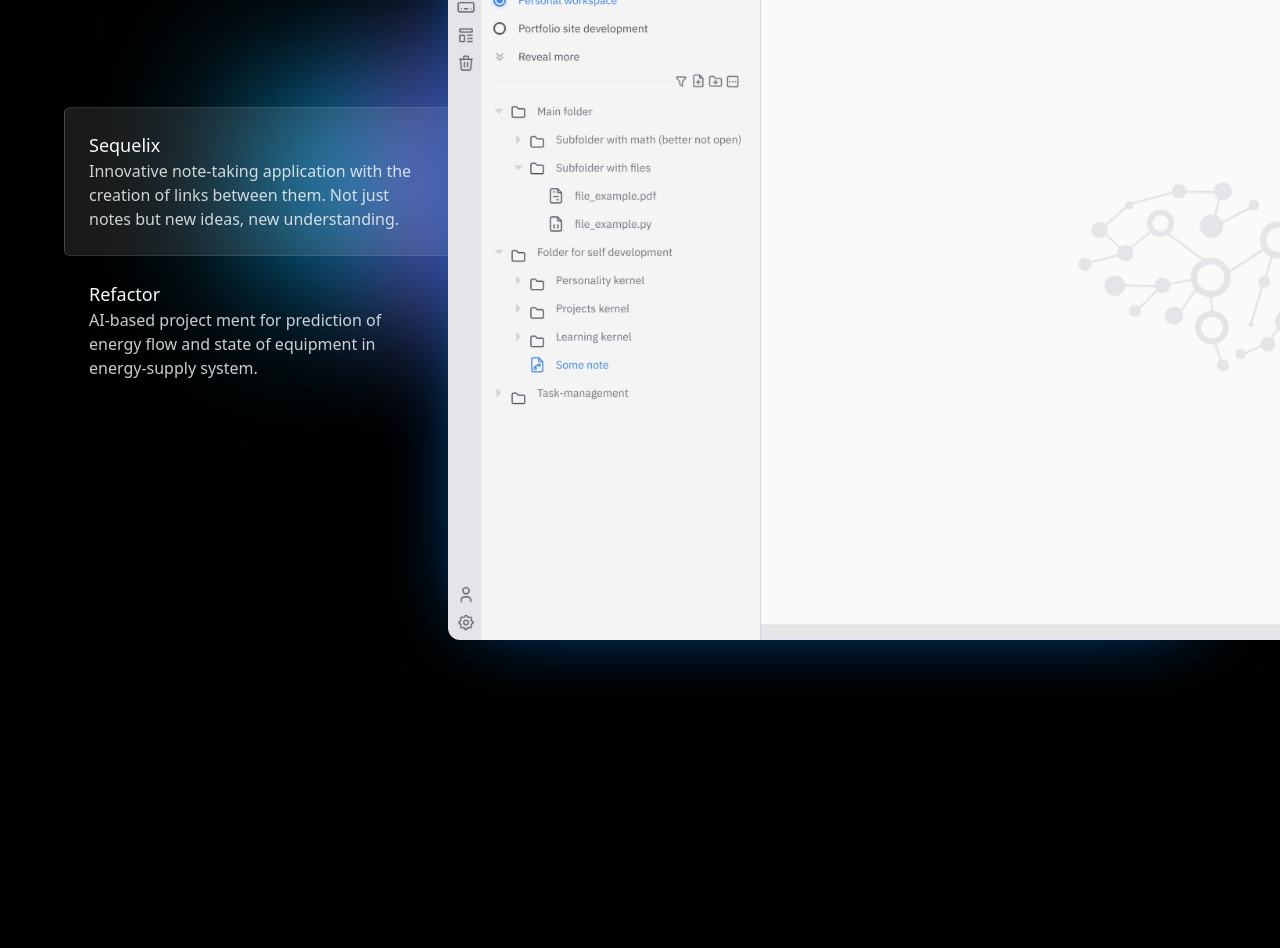
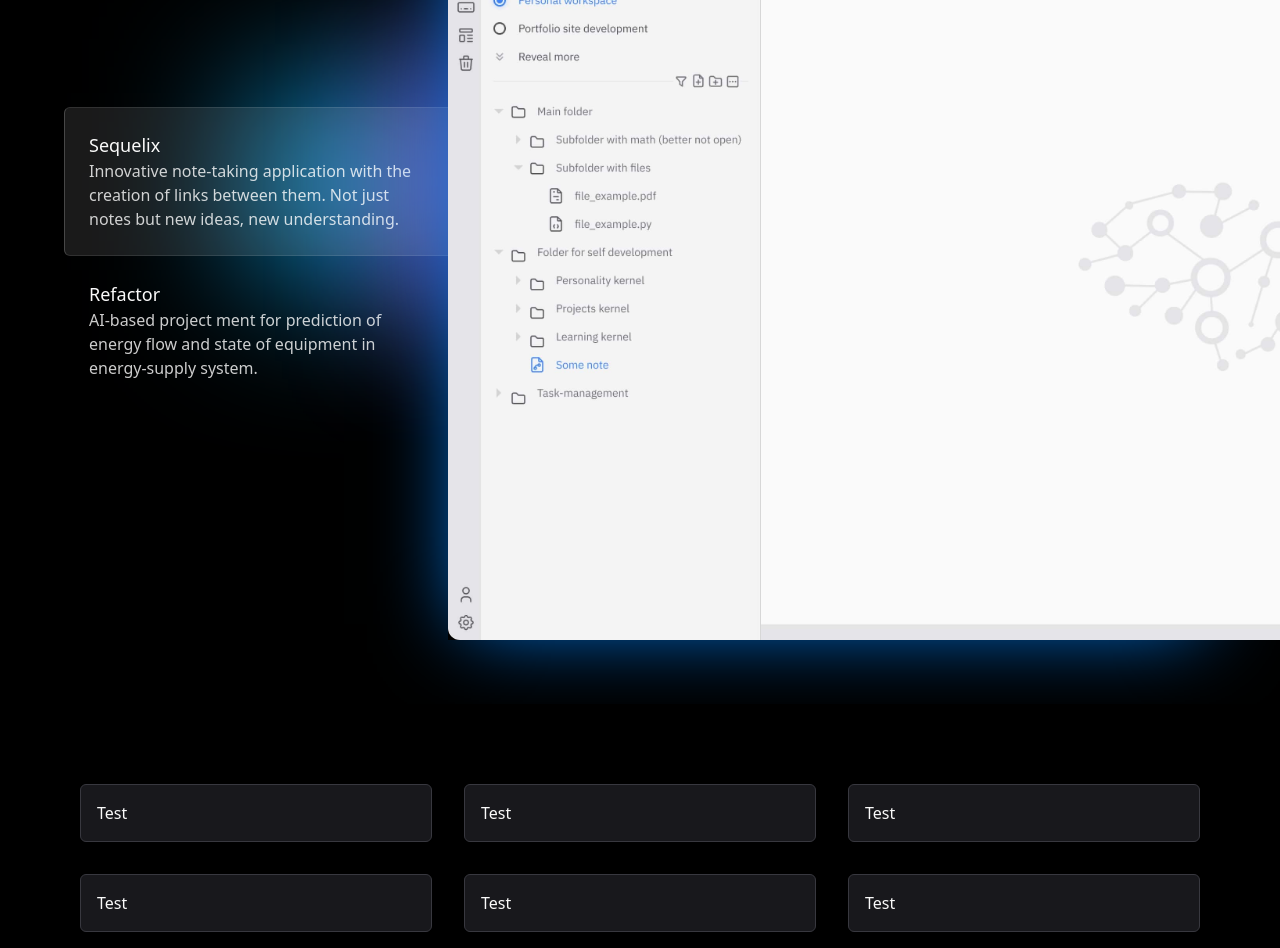
Before and after one commit to nazar-si/portfolio-2022, a Next.js app: page / in a window 1280 px wide. Shown: the part 1140-2088 px from the top of the page. Before the commit the page ends 1908 px from the top, so only its background shows below. Built offline with nearby package versions, Linux system fonts and the light colour scheme.

Commit message:
Fixed flickering of flickers caused by transform and added cards

```diff
--- /dev/null
+++ b/components/blocks/Milestones.tsx
@@ -0,0 +1,45 @@
+import classNames from "classnames";
+import style from "./milestones.module.css"
+import React, { useState } from 'react'
+
+const projects = [
+    {
+        title: "Sequelix",
+        description: "Innovative note-taking application with the creation of links between them. Not just notes but new ideas, new understanding.",
+        url: "/sb.jpg"
+    },
+    {
+        title: "Refactor",
+        description: "AI-based project ment for prediction of energy flow and state of equipment in energy-supply system.",
+        url: "/refactor.jpg"
+    },
+]
+
+export default function Projects() {
+
+    const [selected, setSelected] = useState(0);
+
+    return (
+        <div className={style.wrapper}>
+            <h2 className={style.title}>
+                Milestone Projects
+            </h2>
+            <h3 className={style.subtitle}>Biggest projects I am working with.</h3>
+            <div className={style.container}>
+                <div className={style.column}>
+                    {projects.map((p, id)=>
+                        <button className={classNames({[style.selected]: selected == id })} onClick={()=>{setSelected(id)}}>
+                            <div className={style.projectTitle}>{p.title}</div>
+                            <div className={style.projectDescription}>{p.description}</div>
+                        </button>
+                    )}
+                </div>
+                <div className={style.content}>
+                    <div className={style.placeholder}>
+                    <img src={projects[selected].url} alt="" />
+                    </div>
+                </div>
+            </div>
+        </div>
+    )
+}
--- a/components/blocks/Projects.tsx
+++ b/components/blocks/Projects.tsx
@@ -1,43 +1,22 @@
-import classNames from "classnames";
+import React from 'react'
 import style from "./projects.module.css"
-import React, { useState } from 'react'
+import Card from '../card/Card'
 
-const projects = [
-    {
-        title: "Sequelix",
-        description: "Innovative note-taking application with the creation of links between them. Not just notes but new ideas, new understanding.",
-        url: "/sb.jpg"
-    },
-    {
-        title: "Refactor",
-        description: "AI-based project ment for prediction of energy flow and state of equipment in energy-supply system.",
-        url: "/refactor.jpg"
-    },
-]
-
-export default function Projects() {
-
-    const [selected, setSelected] = useState(0);
-
+export default function Comments() {
   return (
     <div className={style.wrapper}>
-            <h2 className={style.title}>
-                Milestone Projects
-            </h2>
-            <h3 className={style.subtitle}>Biggest projects I am working with.</h3>
-            <div className={style.container}>
+        <div className={style.grid}>
             <div className={style.column}>
-                    {projects.map((p, id)=>
-                        <button className={classNames({[style.selected]: selected == id })} onClick={()=>{setSelected(id)}}>
-                            <div className={style.projectTitle}>{p.title}</div>
-                            <div className={style.projectDescription}>{p.description}</div>
-                        </button>
-                    )}
+              <Card>Test</Card>
+              <Card>Test</Card>
             </div>
-                <div className={style.content}>
-                    <div className={style.placeholder}>
-                    <img src={projects[selected].url} alt="" />
+            <div className={style.column}>
+              <Card>Test</Card>
+              <Card>Test</Card>
             </div>
+            <div className={style.column}>
+              <Card>Test</Card>
+              <Card>Test</Card>
             </div>
         </div>
     </div>
--- /dev/null
+++ b/components/blocks/milestones.module.css
@@ -0,0 +1,116 @@
+.wrapper {
+  width: 100%;
+  display: flex;
+  flex-direction: column;
+  align-items: center;
+  margin: 4rem 0;
+  overflow-x: hidden;
+  h2.title {
+    @apply text-4xl font-bold;
+  }
+  h3.subtitle {
+    @apply text-xl font-light;
+  }
+  .container {
+    @apply my-16;
+    width: 90%;
+    height: 48rem;
+    max-width: 80rem;
+
+    display: grid;
+    grid-template-columns: 1fr 2fr;
+    @media screen and (max-width: 1200px) {
+      grid-template-columns: none;
+      height: auto;
+    }
+
+    .column {
+      display: flex;
+      @apply flex-col justify-center;
+      height: 100%;
+      @media screen and (max-width: 1200px) {
+        @apply justify-start;
+      }
+      button {
+        width: 100%;
+        padding: 1.5rem;
+        display: flex;
+        flex-direction: column;
+        @apply rounded-l-md border-transparent transition-all hover:bg-white/5 hover:border-white/10;
+        transition: 0.2s;
+        @media screen and (max-width: 1200px) {
+          @apply rounded-md;
+        }
+        border-width: 1px;
+        position: relative;
+        .projectTitle {
+          @apply text-lg;
+        }
+        .projectDescription {
+          @apply font-light text-white/80;
+          text-align: left;
+        }
+        &::before,
+        &::after {
+          z-index: -1;
+          content: " ";
+          position: absolute;
+          top: 0;
+          bottom: 0;
+          right: 0;
+          width: 0;
+          opacity: 0;
+          filter: blur(2rem);
+          @apply bg-sky-500 transition-all;
+          transition: 0.2s, width 1s;
+        }
+        &::after {
+          @apply bg-purple-500;
+        }
+        &.selected {
+          transition: 0.3s;
+          @apply bg-white/10;
+          @apply border-white/10 border-l-white/20  border-r-0;
+          &::before {
+            opacity: 1;
+            width: 50%;
+            height: calc(100% + 2rem);
+            filter: blur(5rem);
+            transform: translateY(-1rem);
+          }
+          &::after {
+            opacity: 1;
+            width: 4rem;
+            height: calc(100% + 8rem);
+            filter: blur(4rem);
+            transform: translate(50%, -4rem);
+          }
+        }
+      }
+    }
+    .content {
+      position: relative;
+      z-index: 1;
+      box-shadow: 0 0 5rem -1rem #0084ff;
+      .placeholder {
+        position: absolute;
+        overflow: hidden;
+        top: 0;
+        bottom: 0;
+        width: 150%;
+        @media screen and (max-width: 1200px) {
+          position: relative;
+          width: 110%;
+          transform: translate(-5%);
+        }
+        img {
+          @apply rounded-xl;
+          width: auto;
+          height: 100%;
+          object-fit: cover;
+          object-position: left center;
+        }
+      }
+    }
+  }
+}
--- a/components/blocks/projects.module.css
+++ b/components/blocks/projects.module.css
@@ -1,116 +1,18 @@
 .wrapper {
-  width: 100%;
   display: flex;
+  align-items: center;
   flex-direction: column;
-  align-items: center;
-  margin: 4rem 0;
-  overflow-x: hidden;
-  h2.title {
-    @apply text-4xl font-bold;
-  }
-  h3.subtitle {
-    @apply text-xl font-light;
-  }
-  .container {
-    @apply my-16;
+  .grid {
+    display: flex;
+    align-items: center;
     width: 90%;
-    height: 48rem;
-    max-width: 80rem;
-
-    display: grid;
-    grid-template-columns: 1fr 2fr;
-    @media screen and (max-width: 1200px) {
-      grid-template-columns: none;
-      height: auto;
-    }
-
+    max-width: 1280px;
+    flex-wrap: wrap;
     .column {
+      min-width: 20rem;
+      flex: 1;
       display: flex;
-      @apply flex-col justify-center;
-      height: 100%;
-      @media screen and (max-width: 1200px) {
-        @apply justify-start;
-      }
-      button {
-        width: 100%;
-        padding: 1.5rem;
-        display: flex;
-        flex-direction: column;
-        @apply rounded-l-md border-transparent transition-all hover:bg-white/5 hover:border-white/10;
-        transition: 0.2s;
-        @media screen and (max-width: 1200px) {
-          @apply rounded-md;
-        }
-        border-width: 1px;
-        position: relative;
-        .projectTitle {
-          @apply text-lg;
-        }
-        .projectDescription {
-          @apply font-light text-white/80;
-          text-align: left;
-        }
-        &::before,
-        &::after {
-          z-index: -1;
-          content: " ";
-          position: absolute;
-          top: 0;
-          bottom: 0;
-          right: 0;
-          width: 0;
-          opacity: 0;
-          filter: blur(2rem);
-          @apply bg-sky-500 transition-all;
-          transition: 0.2s, width 1s;
-        }
-        &::after {
-          @apply bg-purple-500;
-        }
-        &.selected {
-          transition: 0.3s;
-          @apply bg-white/10;
-          @apply border-white/10 border-l-white/20  border-r-0;
-          &::before {
-            opacity: 1;
-            width: 50%;
-            height: calc(100% + 2rem);
-            filter: blur(5rem);
-            transform: translateY(-1rem);
-          }
-          &::after {
-            opacity: 1;
-            width: 4rem;
-            height: calc(100% + 8rem);
-            filter: blur(4rem);
-            transform: translate(50%, -4rem);
-          }
-        }
-      }
-    }
-    .content {
-      position: relative;
-      z-index: 1;
-      box-shadow: 0 0 5rem -2rem #0084ff;
-      .placeholder {
-        position: absolute;
-        overflow: hidden;
-        top: 0;
-        bottom: 0;
-        width: 150%;
-        @media screen and (max-width: 1200px) {
-          position: relative;
-          width: 110%;
-          transform: translate(-5%);
-        }
-        img {
-          @apply rounded-xl;
-          width: auto;
-          height: 100%;
-          object-fit: cover;
-          object-position: left center;
-        }
-      }
+      flex-direction: column;
     }
   }
 }
--- /dev/null
+++ b/components/card/Card.tsx
@@ -0,0 +1,8 @@
+import style from "./style.module.css"
+import React from 'react'
+
+export default function Card({children} : {children : React.ReactNode}) {
+  return (
+    <div className="m-4 p-4 border-[1px] border-zinc-700 bg-zinc-800 rounded-md">{children}</div>
+  )
+}
--- /dev/null
+++ b/components/card/style.module.css
@@ -0,0 +1,4 @@
+.wrapper {
+  border-width: 1px;
+  @apply bg-gray-800 border-gray-700;
+}
--- a/components/title/style.module.css
+++ b/components/title/style.module.css
@@ -20,6 +20,7 @@
       @apply rounded-full;
       filter: blur(5vw);
       animation: flicker 5s infinite;
+      translate: -5vw -2vw;
     }
     .left {
       position: absolute;
@@ -113,6 +114,9 @@
     }
     .subtitle {
       @apply text-xl text-white/75;
+      opacity: 0;
+      animation: title-intro 2.5s 1.5s;
+      animation-fill-mode: forwards;
     }
   }
 }
--- a/pages/index.tsx
+++ b/pages/index.tsx
@@ -1,11 +1,13 @@
 import Title from "../components/title/Title"
 import Layout from "../components/layout/Layout"
+import Milestones from "../components/blocks/Milestones"
 import Projects from "../components/blocks/Projects"
 
 export default function Home() {
   return (
     <Layout>
       <Title />
+      <Milestones />
       <Projects />
     </Layout>
   )
```
Lines whose indentation alone changed are shown as unchanged.
